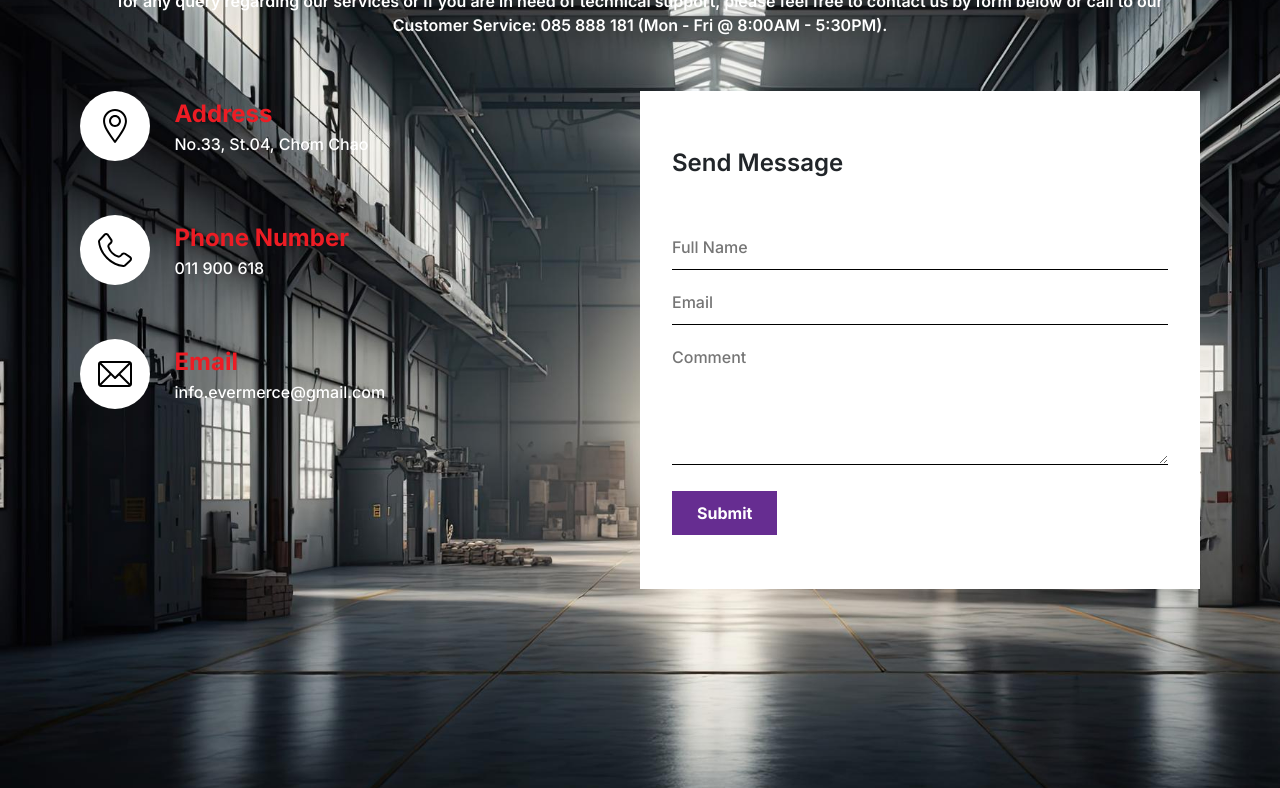
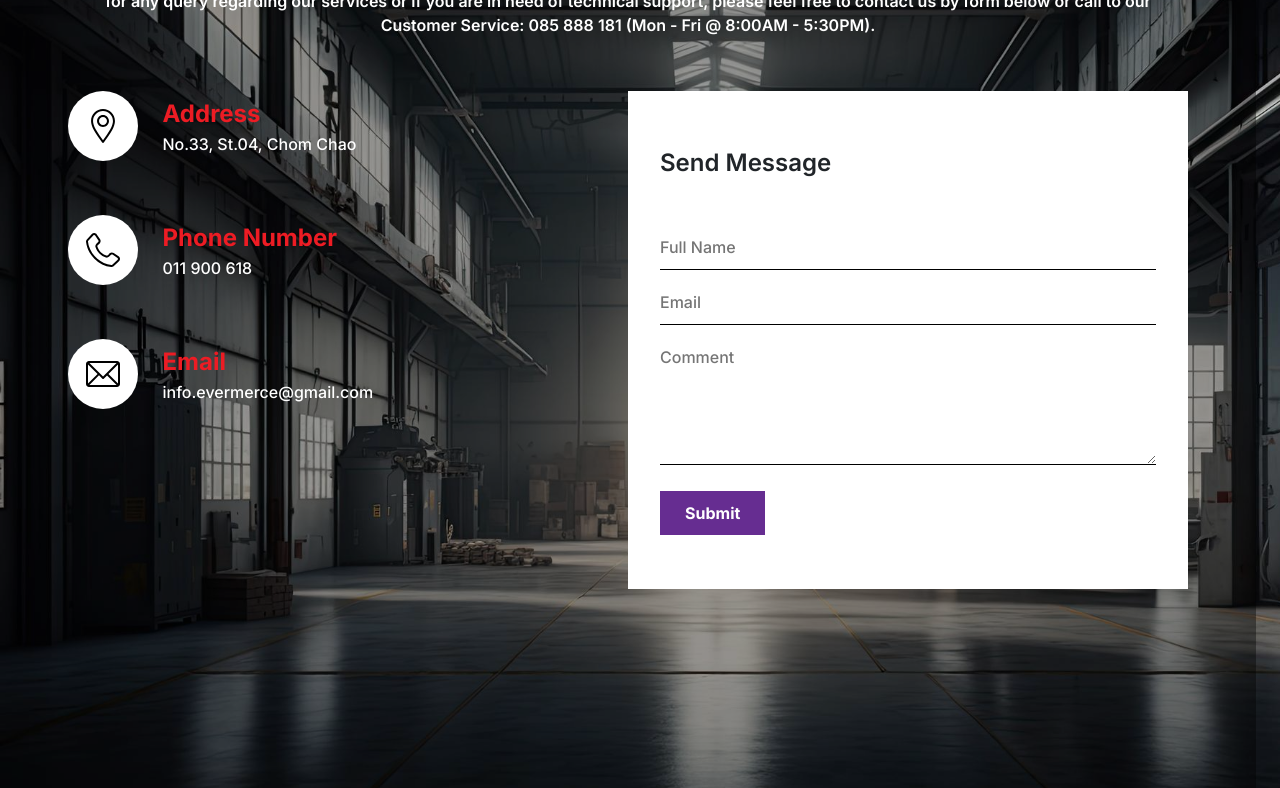
Before and after one commit to JokerMas/JokerMas.github.io, a plain HTML site: page contact-us.html in a window 1280 px wide. Shown: the part 262-1050 px from the top of the page. Drawn offline with nearby package versions, Linux system fonts and the light colour scheme.

Commit message:
Add files via upload

```diff
--- a/assets/css/style.css
+++ b/assets/css/style.css
@@ -702,6 +702,13 @@ body {
   background-size: cover;
   min-height: 959px;
 }
+.contact-us-bg-img-overlay {
+  z-index: 2;
+  width: 100%;
+  height: 959px;
+  background-color: rgba(0, 0, 0, 0.4);
+}
+
 .contact-us-title {
   padding-top: var(--padding-top-bottom-3-375rem);
   text-align: center;
--- a/contact-us.html
+++ b/contact-us.html
@@ -156,7 +156,7 @@
     <!-------------------------------------------------------Start Contact us----------------------------------------------->
 
     <div class="container-fluid contact-us-bg-img">
-      <div class="row">
+      <div class="row contact-us-bg-img-overlay">
         <div class="col">
           <div class="my-container">
             <div class="contact-us-title">Contact Us</div>
```
